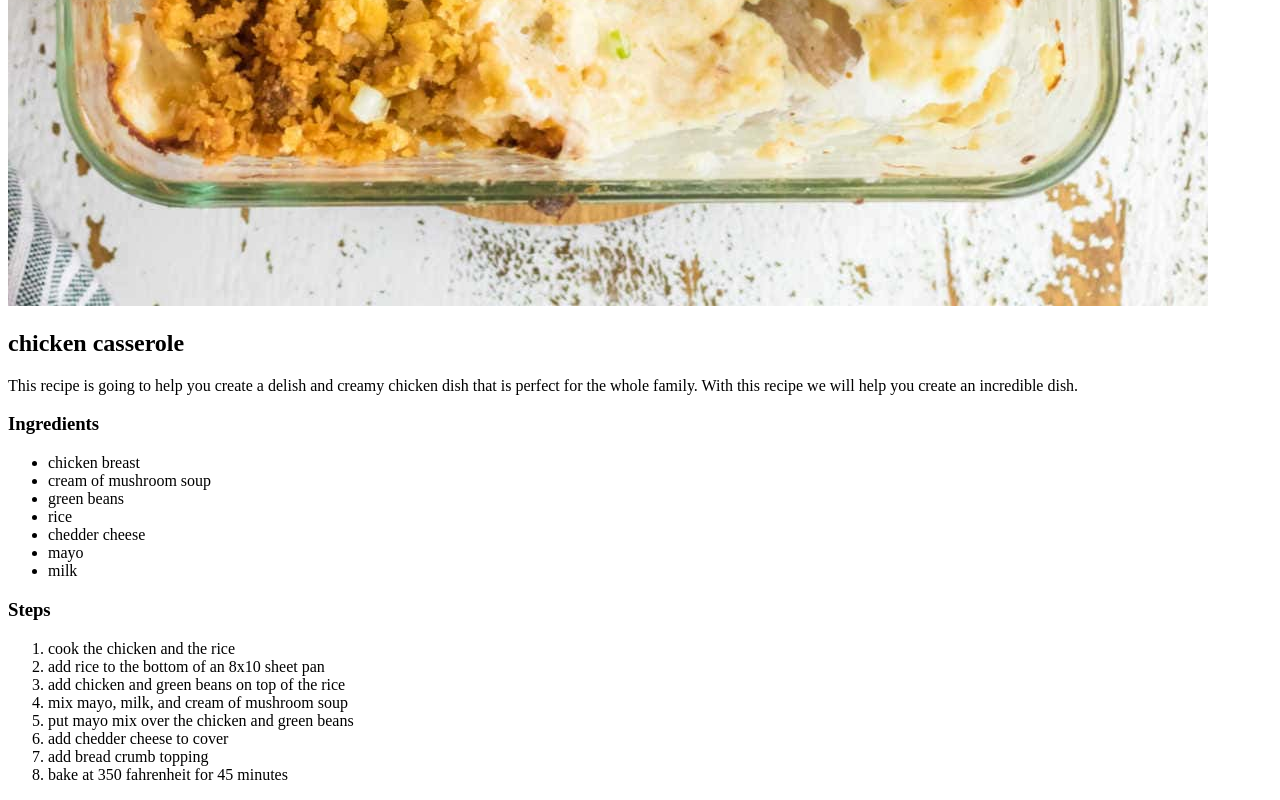
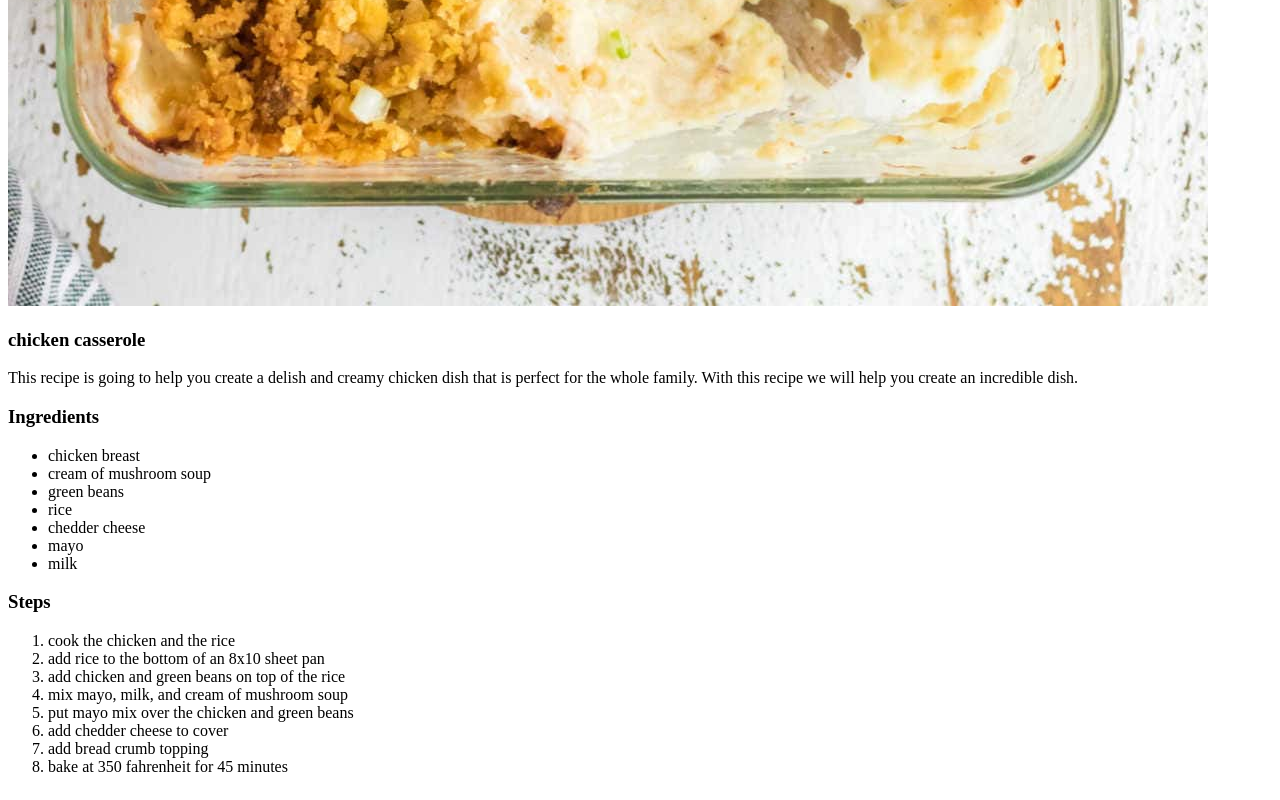
Before and after one commit to hallofvalhalla/odin-recipes, a plain HTML site: page recipes/chickencasserole.html in a window 1280 px wide. Shown: the part 974-1774 px from the top of the page. Drawn offline with Linux system fonts and the light colour scheme.

Commit message:
changed font size for a header

```diff
--- a/recipes/chickencasserole.html
+++ b/recipes/chickencasserole.html
@@ -7,7 +7,7 @@
     <body>
         <h1>chicken casserole</h1>
         <img src="../images/chickencasserole.jpeg" alt="picture of chicken casserole dish">
-        <h2>chicken casserole</h2>
+        <h3>chicken casserole</h2>
         <p>This recipe is going to help you create a delish and creamy chicken dish that is perfect for the whole family. With this recipe we will help you create an incredible dish.</p>
         <h3>Ingredients</h3>
         <ul>
```
